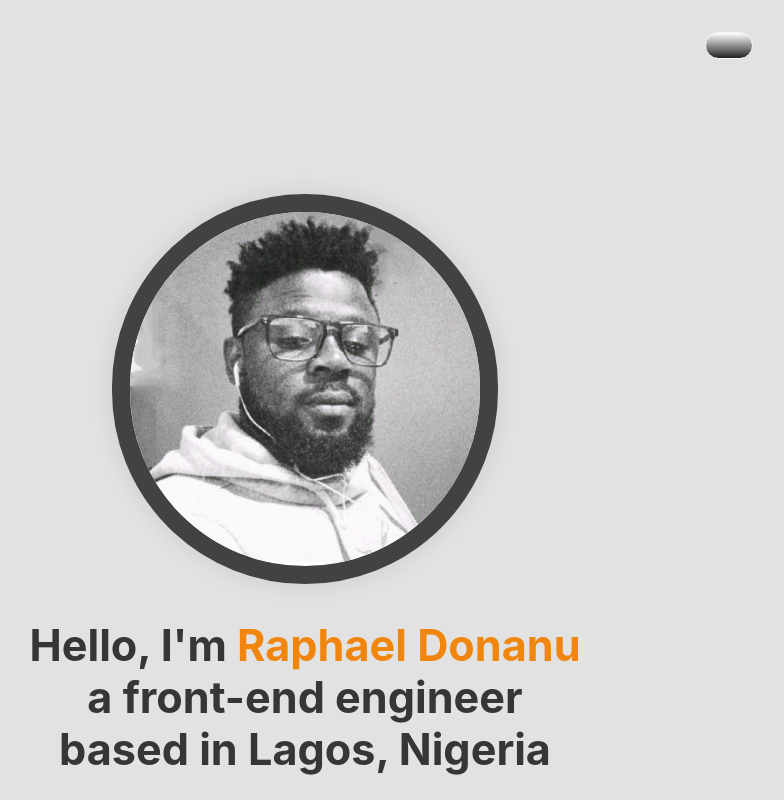
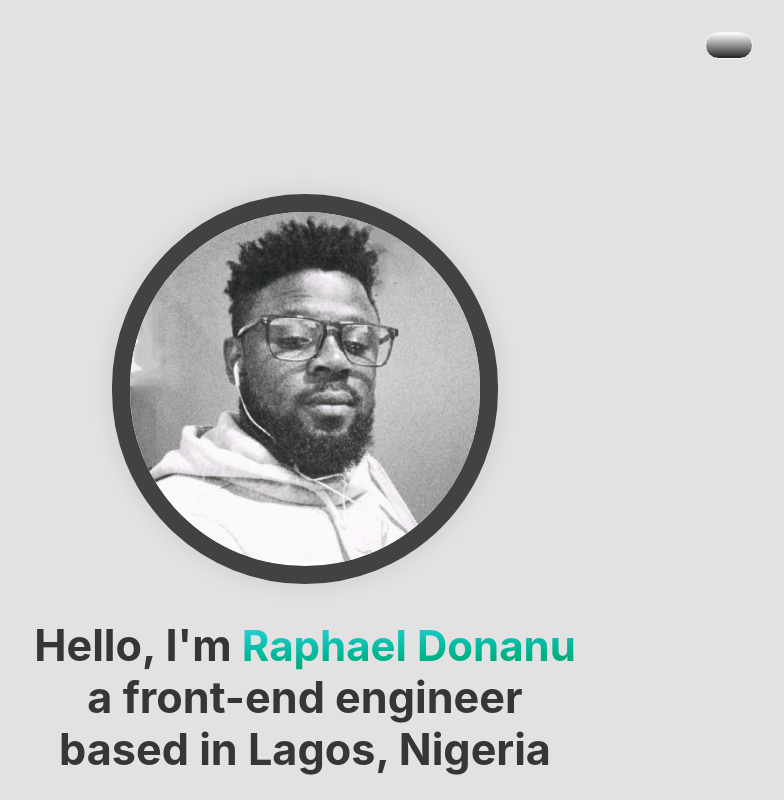
Before and after one commit to Raphael2k6/mynewportfolio, a Next.js app: page / in a window 1280 px wide. Shown: the top 800 px of the page, without its empty margins (335-1119 px from the left). Built offline with nearby package versions, Linux system fonts and the light colour scheme; some icons are missing.

Commit message:
Adding animated text

```diff
--- /dev/null
+++ b/Components/AnimatedText/AnimatedText.js
@@ -0,0 +1,43 @@
+import React from "react";
+import styled from "styled-components";
+import { keyframes } from "styled-components";
+
+/**
+ * Example Text Gradient Animation
+ */
+export default function TextGradientComponent() {
+  return (
+    <>
+      <AnimatedGradientText>Raphael Donanu</AnimatedGradientText>
+    </>
+  );
+}
+
+const hue = keyframes`
+ from {
+   -webkit-filter: hue-rotate(0deg);
+ }
+ to {
+   -webkit-filter: hue-rotate(-360deg);
+ }
+`;
+const AnimatedGradientText = styled.span`
+  color: #f7e9d9;
+  background-image: -webkit-linear-gradient(92deg, #f35626, #feab3a);
+  -webkit-background-clip: text;
+  -webkit-text-fill-color: transparent;
+  -webkit-animation: ${hue} 10s infinite linear;
+  font-family: -apple-system, BlinkMacSystemFont, "Segoe UI", Helvetica, Arial,
+    sans-serif, "Apple Color Emoji", "Segoe UI Emoji", "Segoe UI Symbol";
+  font-feature-settings: "kern";
+  font-size: 42px;
+  @media (max-width: 540px){
+    font-size: 30px;
+  }
+  font-weight: 700;
+  line-height: 48px;
+  overflow-wrap: break-word;
+  text-align: center;
+  text-rendering: optimizelegibility;
+  -moz-osx-font-smoothing: grayscale;
+`;
--- a/Components/Intro/Intro.js
+++ b/Components/Intro/Intro.js
@@ -12,6 +12,7 @@ import {
     AiOutlineArrowDown
 } from 'react-icons/ai';
 import { composeClasses } from '../Utils/Utils';
+import AnimatedText from '../AnimatedText/AnimatedText';
 
 
 const style = {
@@ -45,8 +46,8 @@ const Intro = ({ toggleTheme, theme, componentMounted }) => {
 
                     <div className={composeClasses(styles.text, styles.animate, styles.flip, styles.delay2)}>
 
-                        <h1>Hello, I'm <span>Raphael Donanu
-                        </span><br /> a front-end engineer <br /> based in Lagos, Nigeria </h1>
+                        <h1>Hello, I'm <AnimatedText>Raphael Donanu
+                        </AnimatedText><br /> a front-end engineer <br /> based in Lagos, Nigeria </h1>
                         <div className={styles.social}>
                             <a href="https://linkedin.com/in/raphael-donanu" target="_blank" rel="noopener noreferrer"><AiFillLinkedin style={style} /></a>
                             <a href="https://github.com/Raphael2k6" target="_blank" rel="noopener noreferrer"><AiFillGithub style={style} /></a>
```
